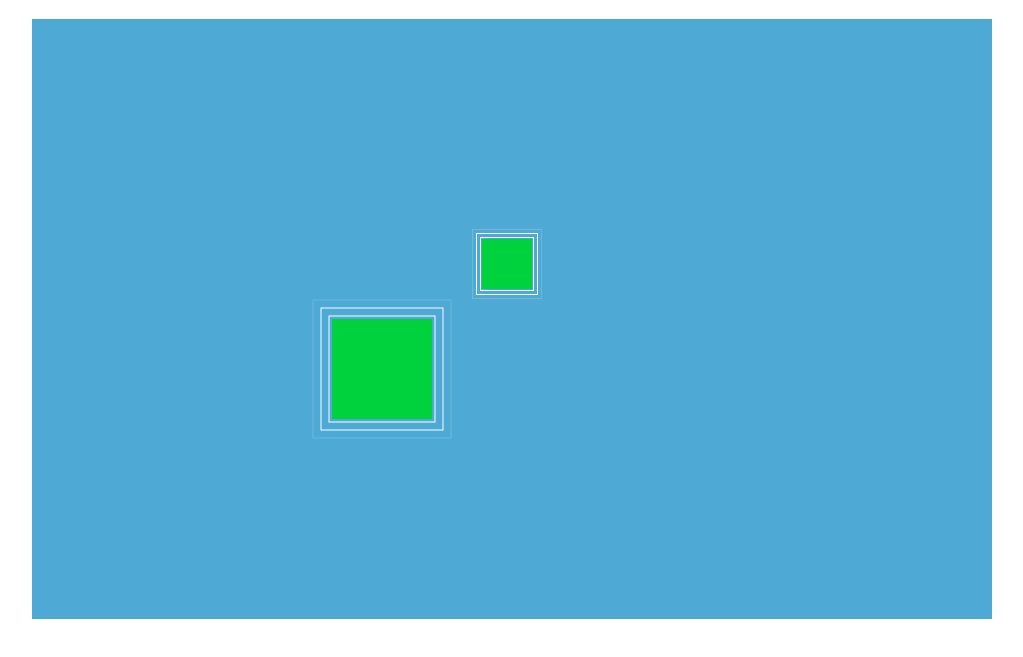
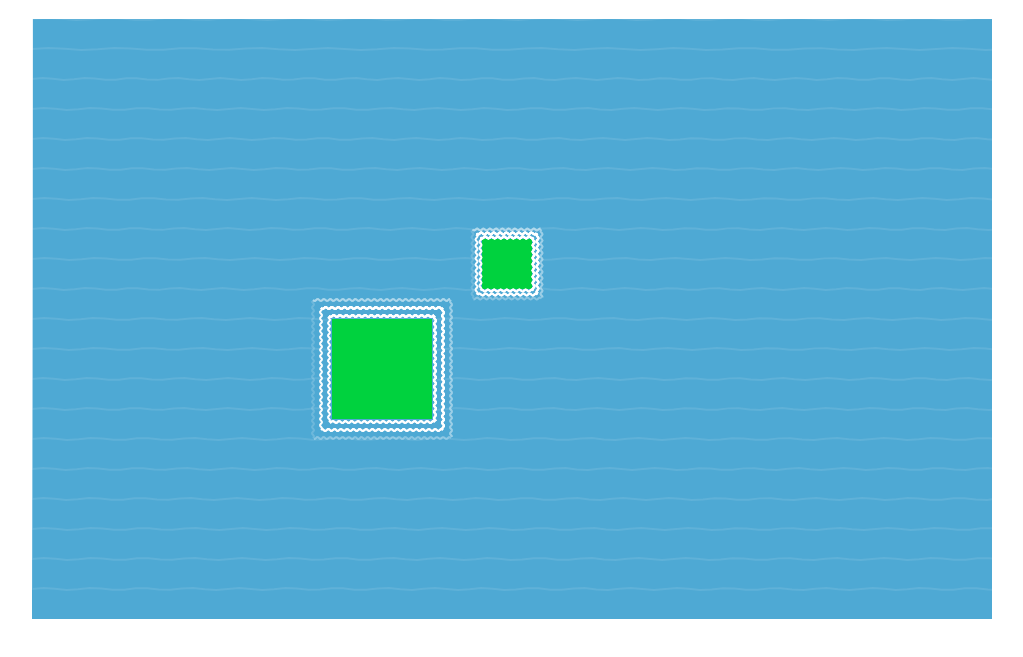
Before and after one commit to cfurrow/Pixel-Waves, a plain HTML site: page index.html in a window 1280 px wide. Shown: the part 61-718 px from the top of the page, without its empty margins (128-1151 px from the left). Drawn offline with Linux system fonts and the light colour scheme.

Commit message:
ADD ocean waves. CHANGE land-waves
Ocean waves slowly move across entire "ocean"
Land-waves not just boxes anymore, but small sine-waves as well

```diff
--- a/index.html
+++ b/index.html
@@ -11,6 +11,7 @@
     <canvas id="wave-sim" width="960" height="600"></canvas>
   </div>
   <script type="text/javascript" src="scripts/land.js"></script>
+  <script type="text/javascript" src="scripts/land-wave.js"></script>
   <script type="text/javascript" src="scripts/wave.js"></script>
   <script type="text/javascript" src="scripts/main.js"></script>
 
--- /dev/null
+++ b/scripts/land-wave.js
@@ -0,0 +1,108 @@
+function Wave(land)
+{
+  this.sizeMultiple     = 1.5;
+  this.width            = land.width  * this.sizeMultiple;
+  this.height           = land.height * this.sizeMultiple;
+  this.minWidth         = land.width;
+  this.minHeight        = land.height;
+  this.x                = land.x - (this.width  - land.width)/2;
+  this.y                = land.y - (this.height - land.height)/2;
+  this.age              = 0;
+  this.waveStepInPixels = land.waveStepInPixels || 0.2;
+  this.opacity          = 0.001;
+  this.opacityStep      = 0.0001;
+  this.isVisible        = true;
+  this.resolution       = 50;
+}
+
+Wave.prototype.draw = function(ctx)
+{
+  var i = 0;
+  var lx, ly;
+  var strokeStyle = this.calculateStrokeStyle();
+  this.width  -= this.waveStepInPixels;
+  this.height -= this.waveStepInPixels;
+  this.age++;
+  if(this.width > this.minWidth && this.height > this.minHeight){
+    this.x          += this.waveStepInPixels/2;
+    this.y          += this.waveStepInPixels/2;
+
+    // Top
+    ctx.save();
+    ctx.strokeStyle = strokeStyle;
+    ctx.translate(this.x,this.y);
+    ctx.moveTo(0,0);
+    ctx.beginPath();
+    lx = 0;
+    ly = 0;
+    for(i=0;i<this.width;i++)
+    {
+      ctx.lineTo(lx,ly);
+      lx = i;
+      ly = Math.sin(i);
+    }
+    ctx.stroke();
+    ctx.restore();
+
+    // Right
+    ctx.save();
+    ctx.strokeStyle = strokeStyle;
+    ctx.translate(this.x+this.width,this.y);
+    ctx.rotate(90*(Math.PI/180));
+    ctx.moveTo(0,0);
+    lx = 0;
+    ly = 0;
+    for(i=0;i<this.height;i++)
+    {
+      ctx.lineTo(lx,ly);
+      lx = i;
+      ly = Math.sin(i);
+    }
+    ctx.stroke();
+    ctx.restore();
+
+    // Bottom
+    ctx.save();
+    ctx.strokeStyle = strokeStyle;
+    ctx.translate(this.x+this.width,this.y+this.height);
+    ctx.rotate(180*(Math.PI/180));
+    ctx.moveTo(0,0);
+    lx = 0;
+    ly = 0;
+    for(i=0;i<this.width;i++)
+    {
+      ctx.lineTo(lx,ly);
+      lx = i;
+      ly = Math.sin(i);
+    }
+    ctx.stroke();
+    ctx.restore();
+
+    // Left
+    ctx.save();
+    ctx.strokeStyle = strokeStyle;
+    ctx.translate(this.x,this.y+this.height);
+    ctx.rotate(270*(Math.PI/180));
+    ctx.moveTo(0,0);
+    lx = 0;
+    ly = 0;
+    for(i=0;i<this.height;i++)
+    {
+      ctx.lineTo(lx,ly);
+      lx = i;
+      ly = Math.sin(i);
+    }
+    ctx.stroke();
+    ctx.restore();
+    //ctx.strokeRect(this.x,this.y,this.width,this.height);
+  }
+  else{
+    this.isVisible = false;
+  }
+}
+
+Wave.prototype.calculateStrokeStyle = function()
+{
+  this.opacity = this.opacity + (this.age * this.opacityStep);
+  return "rgba(255,255,255,"+this.opacity+")";
+}
--- a/scripts/main.js
+++ b/scripts/main.js
@@ -12,6 +12,17 @@ function step()
 
   ctx.clearRect(0,0,ctx.canvas.width,ctx.canvas.height);
 
+  i=0;
+  len = step.oceanWaves.length;
+  for(;i<len;i++)
+  {
+    step.oceanWaves[i].y+=0.2;
+    step.oceanWaves[i].draw(ctx);
+  }
+
+  i=0;
+  len = step.lands.length;
+
   for(;i<len;i++){
     step.lands[i].draw(ctx);
   }
@@ -25,7 +36,7 @@ function init()
   var ctx;
   var land;
   var land2;
-
+  var oceanWaves = 20;
 
   canvas       = document.getElementById("wave-sim");
   ctx          = canvas.getContext("2d");
@@ -37,10 +48,15 @@ function init()
   land2.height = 50;
   land2.waveStepInPixels = 0.1;
 
+
   step.ctx     = ctx;
   step.lands   = [];
   step.lands.push(land);
   step.lands.push(land2);
+  step.oceanWaves = [];
+  for(var i =0; i< oceanWaves; i++){
+    step.oceanWaves.push(new OceanWave((oceanWaves+10)*i));
+  }
 
   // start animation
   requestAnimationFrame(step);
--- a/scripts/wave.js
+++ b/scripts/wave.js
@@ -1,37 +1,33 @@
-function Wave(land)
+function OceanWave(initialY)
 {
-  this.sizeMultiple     = 1.5;
-  this.width            = land.width  * this.sizeMultiple;
-  this.height           = land.height * this.sizeMultiple;
-  this.minWidth         = land.width;
-  this.minHeight        = land.height;
-  this.x                = land.x - (this.width  - land.width)/2;
-  this.y                = land.y - (this.height - land.height)/2;
-  this.age              = 0;
-  this.waveStepInPixels = land.waveStepInPixels || 0.2;
-  this.opacity          = 0.001;
-  this.opacityStep      = 0.0001;
-  this.isVisible        = true;
+  this.x           = 0;
+  this.y           = initialY || 0;
+  this.resolution  = 200;
+  this.strokeStyle = "rgba(255,255,255,0.1)";
+  this.factor      = Math.random()*0.5 + 0.1;
 }
 
-Wave.prototype.draw = function(ctx)
+OceanWave.prototype.draw = function(ctx)
 {
-  this.width  -= this.waveStepInPixels;
-  this.height -= this.waveStepInPixels;
-  this.age++;
-  if(this.width > this.minWidth && this.height > this.minHeight){
-    this.x      += this.waveStepInPixels/2;
-    this.y      += this.waveStepInPixels/2;
-    ctx.strokeStyle =  this.calculateStrokeStyle();
-    ctx.strokeRect(this.x,this.y,this.width,this.height);
+  if(this.y > ctx.canvas.height){
+    this.y = 0;
+    this.factor      = Math.random()*1.5;
   }
-  else{
-    this.isVisible = false;
+  var i = 0;
+  var lx, ly;
+  var step = ctx.canvas.width / this.resolution;
+  lx = i;
+  ly = 0;
+
+  ctx.moveTo(0,this.y);
+  ctx.lineWidth = 2;
+  ctx.strokeStyle = this.strokeStyle;
+  ctx.beginPath();
+  for(; i< ctx.canvas.width; i+=step)
+  {
+    ctx.lineTo(lx,ly);
+    lx = (2+this.factor)*i;
+    ly = this.y + Math.sin(i);
   }
+  ctx.stroke();
 }
-
-Wave.prototype.calculateStrokeStyle = function()
-{
-  this.opacity = this.opacity + (this.age * this.opacityStep);
-  return "rgba(255,255,255,"+this.opacity+")";
-}
```
